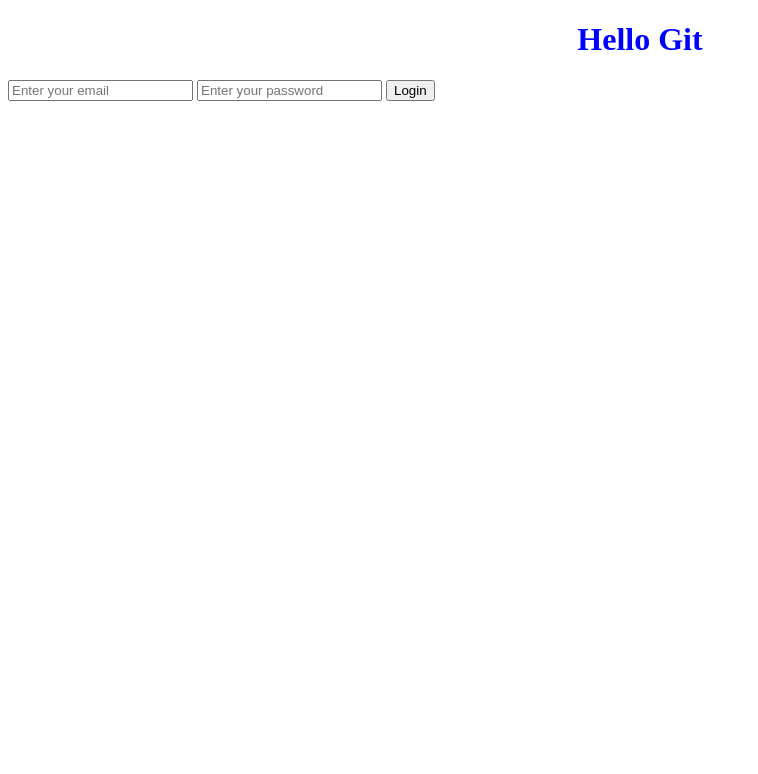
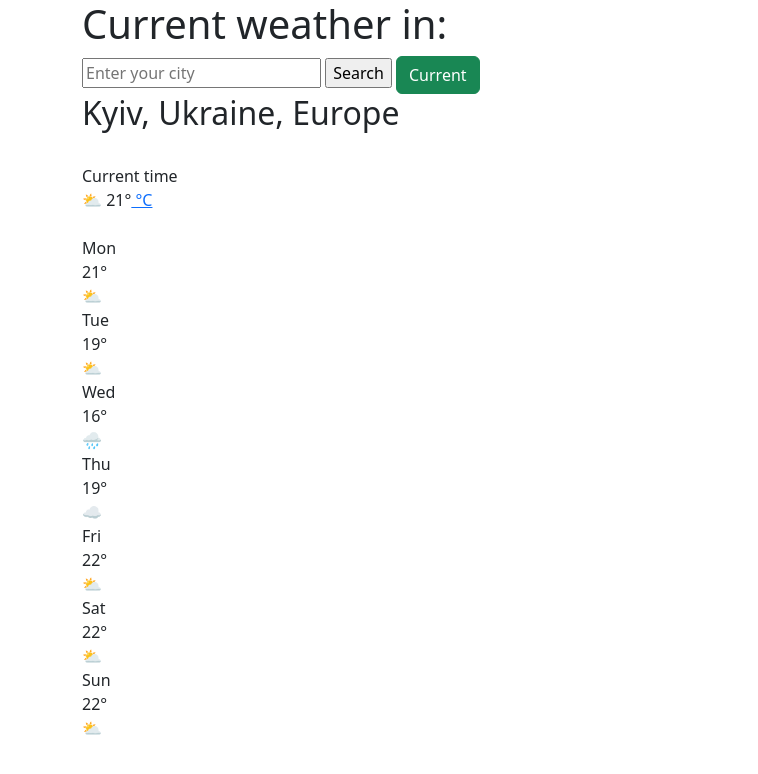
Before and after one commit to OlgaIsayeva/My-first-app, a plain HTML site: page index.html in a window 1280 px wide. Shown: the whole page, without its empty margins (0-758 px from the left). Drawn offline with nearby package versions, Linux system fonts and the light colour scheme.

Commit message:
Updated index.html

```diff
--- a/index.html
+++ b/index.html
@@ -2,17 +2,97 @@
 <html lang="en">
   <head>
     <meta charset="UTF-8" />
-    <meta name="viewport" content="width=<<device-width>>, initial-scale=1.0" />
-    <title>Document</title>
-    <link rel="stylesheet" href="style.css" />
+		<meta name="viewport" content="width=device-width, initial-scale=1.0" />
+
+    <title>HTML/CSS to JS</title>
+    <link
+      href="https://cdn.jsdelivr.net/npm/bootstrap@5.3.0-alpha1/dist/css/bootstrap.min.css"
+      rel="stylesheet"
+      integrity="sha384-GLhlTQ8iRABdZLl6O3oVMWSktQOp6b7In1Zl3/Jr59b6EGGoI1aFkw7cmDA6j6gD"
+      crossorigin="anonymous"
+    />
+    <script
+      src="https://cdn.jsdelivr.net/npm/bootstrap@5.3.0-alpha1/dist/js/bootstrap.bundle.min.js"
+      integrity="sha384-w76AqPfDkMBDXo30jS1Sgez6pr3x5MlQ1ZAGC+nuZB+EYdgRZgiwxhTBTkF7CXvN"
+      crossorigin="anonymous"
+    ></script>
+    <script
+      src="https://kit.fontawesome.com/19d0e99d58.js"
+      crossorigin="anonymous"
+    ></script>
+    <link
+      rel="stylesheet"
+      href="https://cdn-uicons.flaticon.com/uicons-bold-rounded/css/uicons-bold-rounded.css"
+    />
+		<link rel="stylesheet" href="src/styles.css" />
+		<script src="https://cdn.jsdelivr.net/npm/axios@1.1.2/dist/axios.min.js"></script>
   </head>
   <body>
-    <h1>Hello Git</h1>
-    <form>
-      <input type="email" placeholder="Enter your email" />
-      <input type="password" placeholder="Enter your password" />
-      <input type="submit" value="Login" />
-    </form>
-    <script src="script.js"></script>
+    <div class="container">
+      <h1>
+				Current weather in:
+			</h1>
+      <form class="search-form">
+        <input type="text" placeholder="Enter your city" id="city-input"/>
+        <input type="submit" value="Search" class="submit-button" />
+        <button
+            class="btn btn-success w-10"
+            id="current-location-button"
+          >
+            Current
+          </button>
+      </form>
+      <h2 id="city">Kyiv, Ukraine, Europe</h2>
+      <br />
+      <div class="row">
+        <div class="col-8">
+          <div id="time">Current time</div>
+          <div> ⛅ <span id="temperature">21°</span  <span class="units"
+            ><a href="#" id="celsius-link"> °C </a>
+
+        </div>
+
+        </div>
+      </div>
+      <br />
+      <div class="forecast">
+        <div class="col">
+          <div>Mon</div>
+          <div>21°</div>
+          <div>⛅</div>
+        </div>
+        <div class="col">
+          <div>Tue</div>
+          <div>19°</div>
+          <div>⛅</div>
+        </div>
+        <div class="col">
+          <div>Wed</div>
+          <div>16°</div>
+          <div>🌧️</div>
+        </div>
+        <div class="col">
+          <div>Thu</div>
+          <div>19°</div>
+          <div>☁️</div>
+        </div>
+        <div class="col">
+          <div>Fri</div>
+          <div>22°</div>
+          <div>⛅</div>
+        </div>
+        <div class="col">
+          <div>Sat</div>
+          <div>22°</div>
+          <div>⛅</div>
+        </div>
+        <div class="col">
+          <div>Sun</div>
+          <div>22°</div>
+          <div>⛅</div>
+        </div>
+      </div>
+    </div>
+    <script src="src/index.js"></script>
   </body>
 </html>
```
